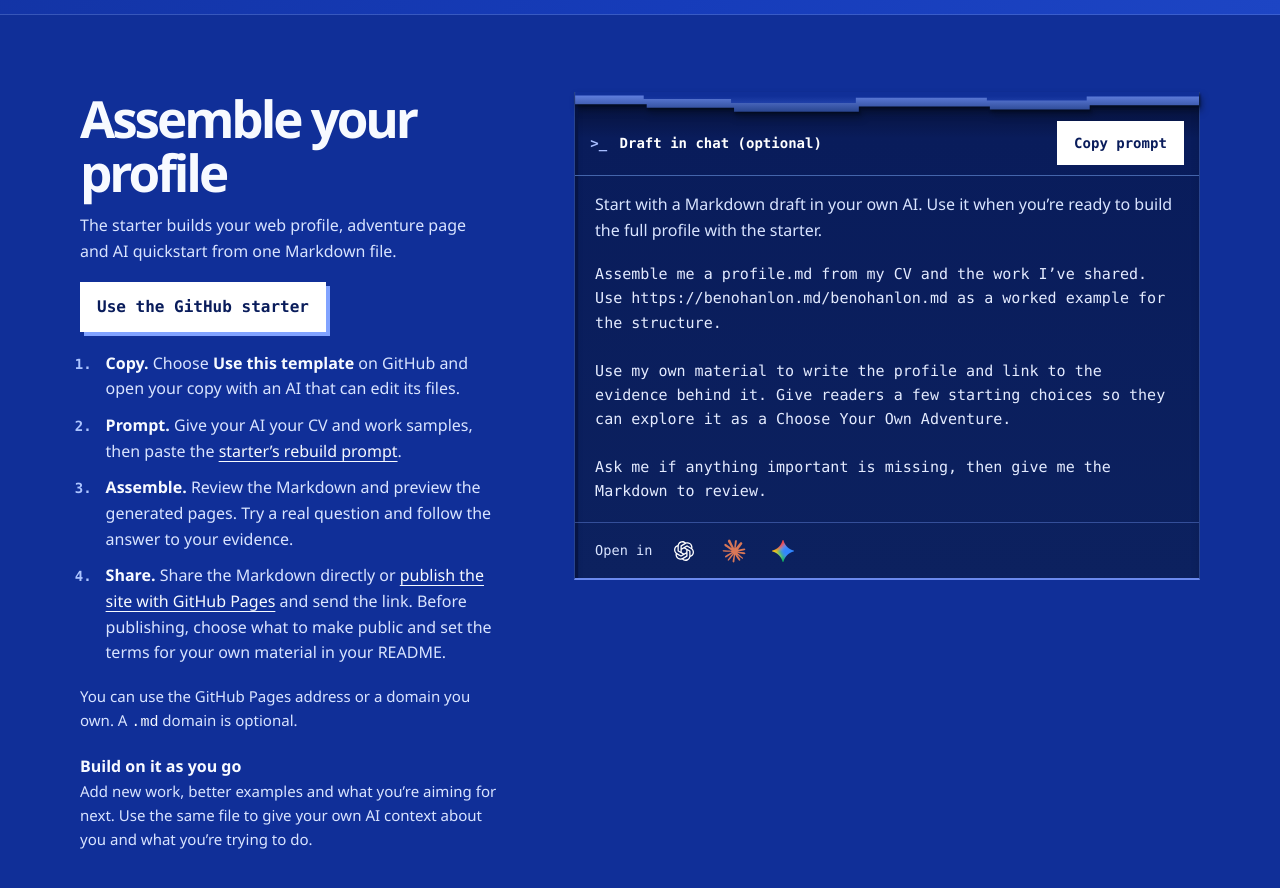
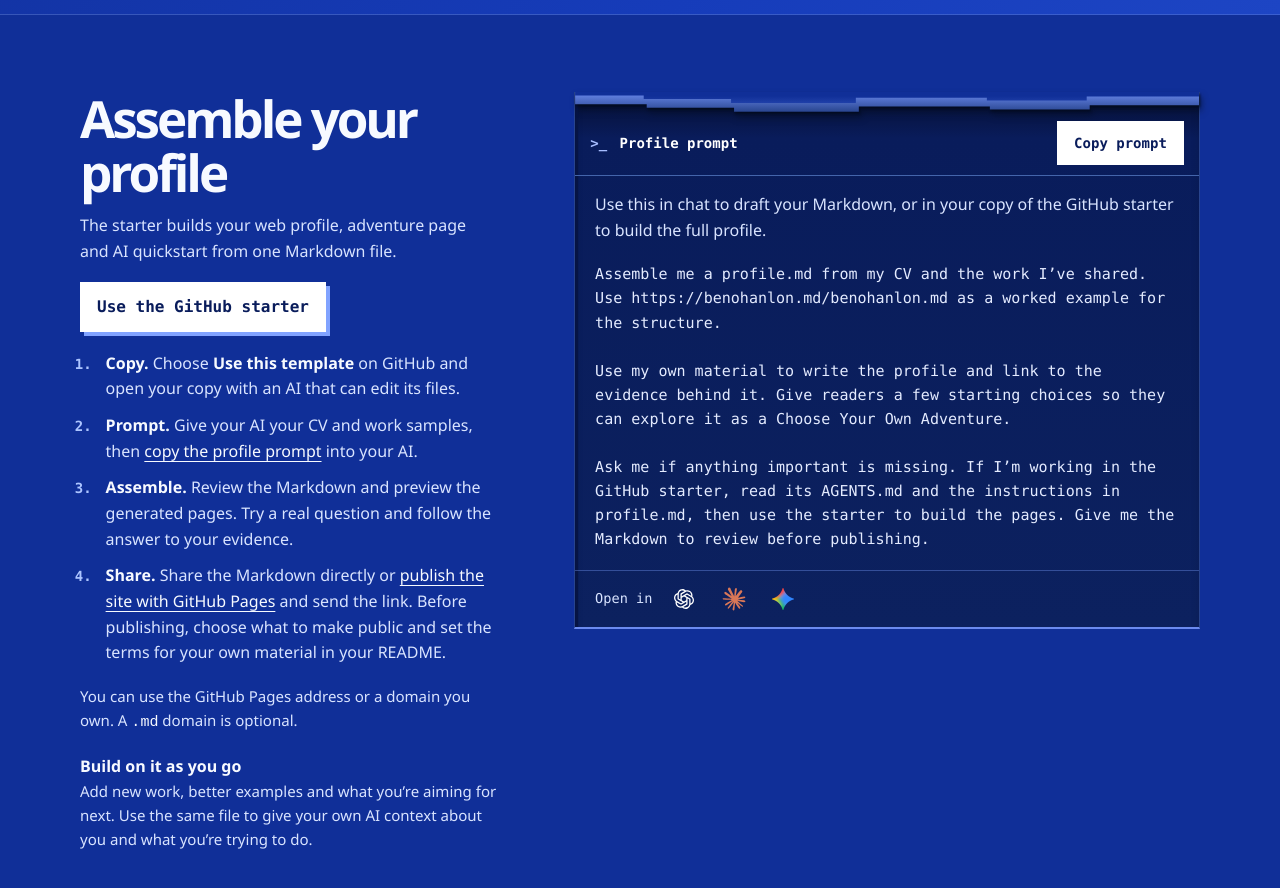
Before and after one commit to benohanlon/hiddenjobs-ai, a plain HTML site: page profile-md/index.html in a window 1280 px wide. Shown: the part 1100-1988 px from the top of the page. Drawn offline with Linux system fonts and the light colour scheme.

Commit message:
Link the assembly step directly to the profile prompt

```diff
--- a/profile-md/index.html
+++ b/profile-md/index.html
@@ -170,7 +170,7 @@
         <a class="button button-primary starter-button" href="https://github.com/benohanlon/profile-md-template">Use the GitHub starter</a>
         <ol class="instructions">
           <li><strong>Copy.</strong> Choose <strong>Use this template</strong> on GitHub and open your copy with an AI that can edit its files.</li>
-          <li id="prompt-profile"><strong>Prompt.</strong> Give your AI your CV and work samples, then paste the <a href="https://github.com/benohanlon/profile-md-template#make-your-own">starter’s rebuild prompt</a>.</li>
+          <li id="prompt-profile"><strong>Prompt.</strong> Give your AI your CV and work samples, then <a href="#draft-profile">copy the profile prompt</a> into your AI.</li>
           <li id="assemble-profile"><strong>Assemble.</strong> Review the Markdown and preview the generated pages. Try a real question and follow the answer to your evidence.</li>
           <li id="publish-profile"><strong>Share.</strong> Share the Markdown directly or <a href="https://docs.github.com/en/pages/getting-started-with-github-pages/creating-a-github-pages-site">publish the site with GitHub Pages</a> and send the link. Before publishing, choose what to make public and set the terms for your own material in your README.</li>
         </ol>
@@ -182,15 +182,15 @@
       <div class="prompt-panel cut-band" id="draft-profile" aria-labelledby="prompt-heading">
         <span class="cut-edge" aria-hidden="true"></span>
         <div class="prompt-header">
-          <h3 class="label" id="prompt-heading"><span aria-hidden="true">&gt;_</span> Draft in chat (optional)</h3>
+          <h3 class="label" id="prompt-heading"><span aria-hidden="true">&gt;_</span> Profile prompt</h3>
           <button class="button copy-button" id="copy-prompt" type="button" hidden>Copy prompt</button>
         </div>
-        <p class="prompt-intro">Start with a Markdown draft in your own AI. Use it when you’re ready to build the full profile with the starter.</p>
+        <p class="prompt-intro">Use this in chat to draft your Markdown, or in your copy of the GitHub starter to build the full profile.</p>
         <pre id="build-prompt">Assemble me a profile.md from my CV and the work I’ve shared. Use https://benohanlon.md/benohanlon.md as a worked example for the structure.
 
 Use my own material to write the profile and link to the evidence behind it. Give readers a few starting choices so they can explore it as a Choose Your Own Adventure.
 
-Ask me if anything important is missing, then give me the Markdown to review.</pre>
+Ask me if anything important is missing. If I’m working in the GitHub starter, read its AGENTS.md and the instructions in profile.md, then use the starter to build the pages. Give me the Markdown to review before publishing.</pre>
         <div class="prompt-openers" role="group" aria-label="Open the prompt in your AI">
           <span>Open in</span>
           <a href="https://chatgpt.com/" data-prefill target="_blank" rel="noopener" aria-label="Open in ChatGPT" title="ChatGPT">
```
